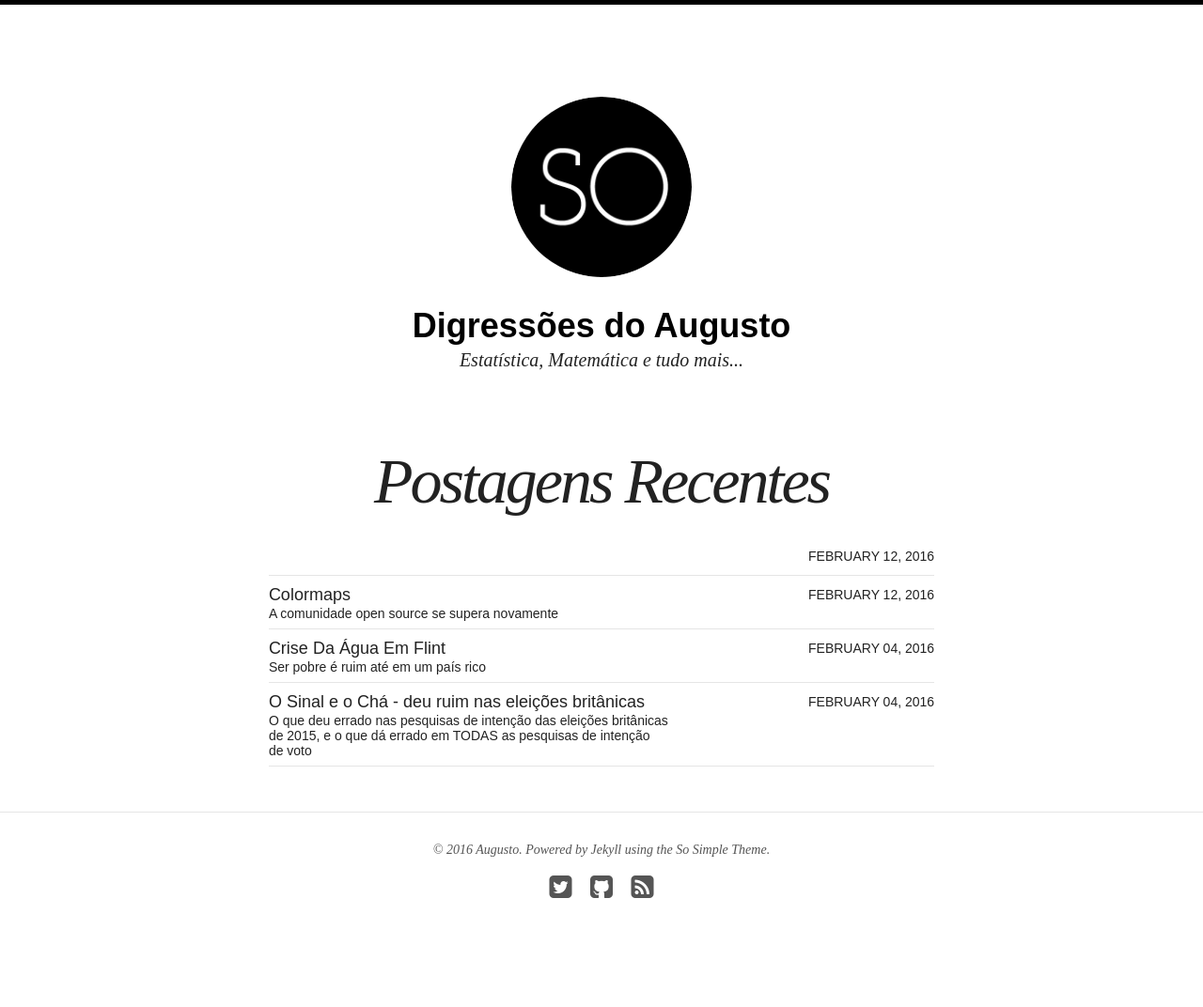
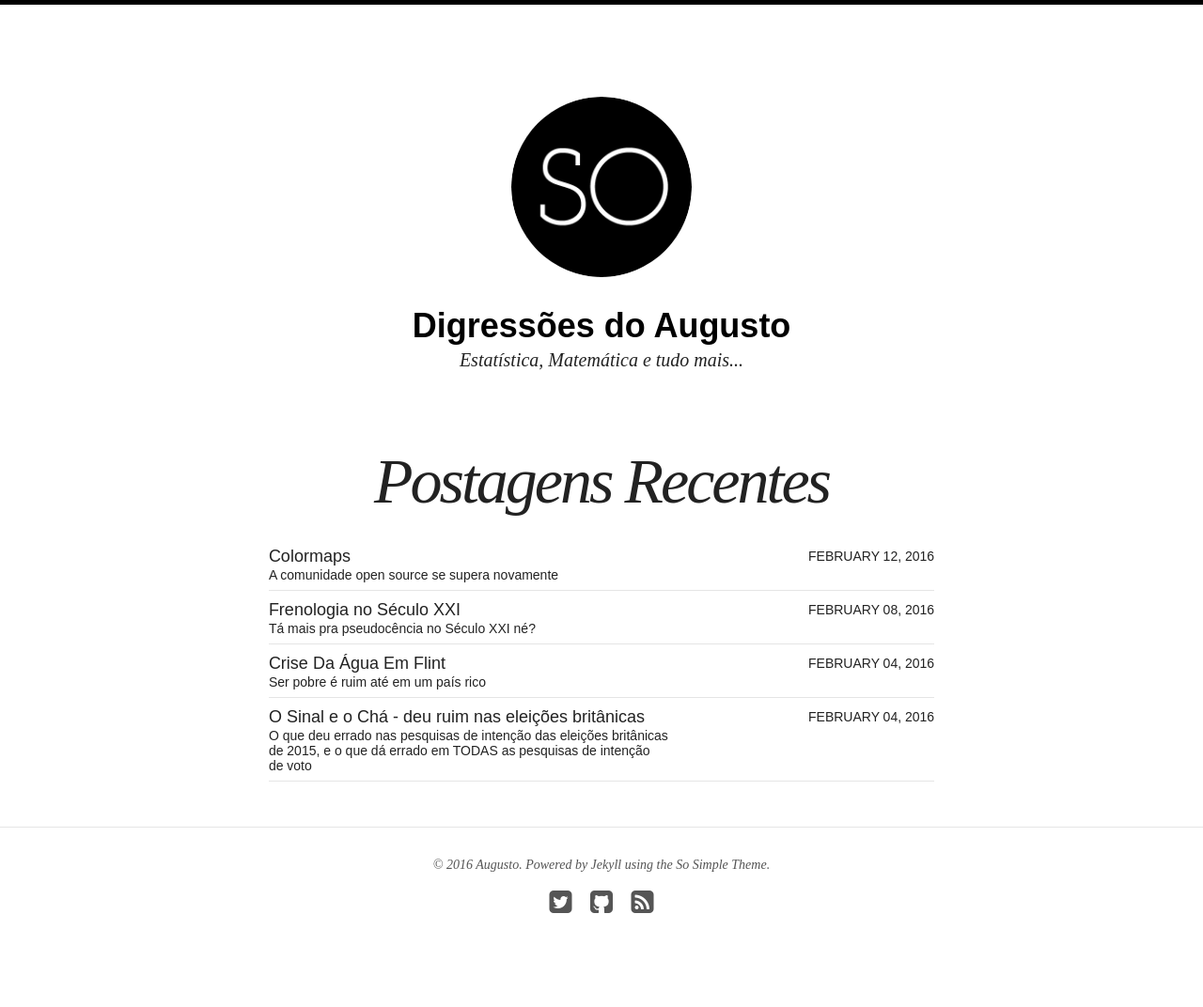
Before and after one commit to augnun/augnun.github.io, a Jekyll site: the page built from index.html, in a window 1280 px wide. Shown: the whole page at 94% size. Built offline with Jekyll 4.4.1, drawn with Linux system fonts in a browser that asks for light colours; nearby versions of some CDN libraries.

Commit message:
post 12/02

```diff
--- a/_posts/blog/2016-02-08-frenologia-no-sculo-xxi.md
+++ b/_posts/blog/2016-02-08-frenologia-no-sculo-xxi.md
@@ -2,11 +2,12 @@
 layout: post
 title: Frenologia no Século XXI
 modified:
-categories: [notícias, artigos, papers]
-excerpt:
-tags: []
-image: Phrenology-journal.jpg
-  credit: Wikimedia Commons/Domínio Público
+categories: blog
+excerpt: "Tá mais pra pseudocência no Século XXI né?"
+tags: [notícias, artigos, papers, pseudociência]
+image:
+  feature: Phrenology-journal.jpg
+  credit: Wikimedia Commons
   creditlink: https://en.wikipedia.org/wiki/File:Phrenology-journal.jpg
   feature:
 date: 2016-02-08T11:30:48-02:00
```
Also changed, not shown: Gemfile.lock.
